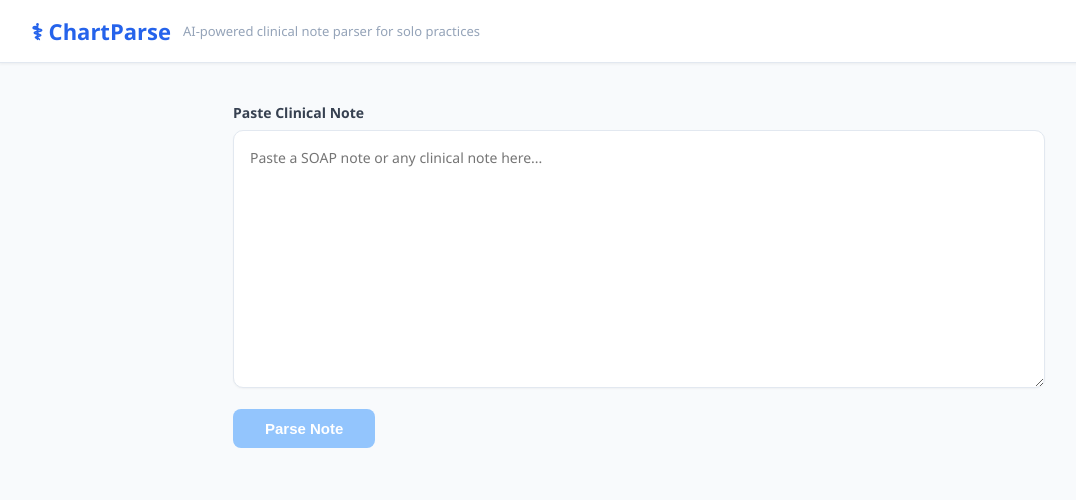
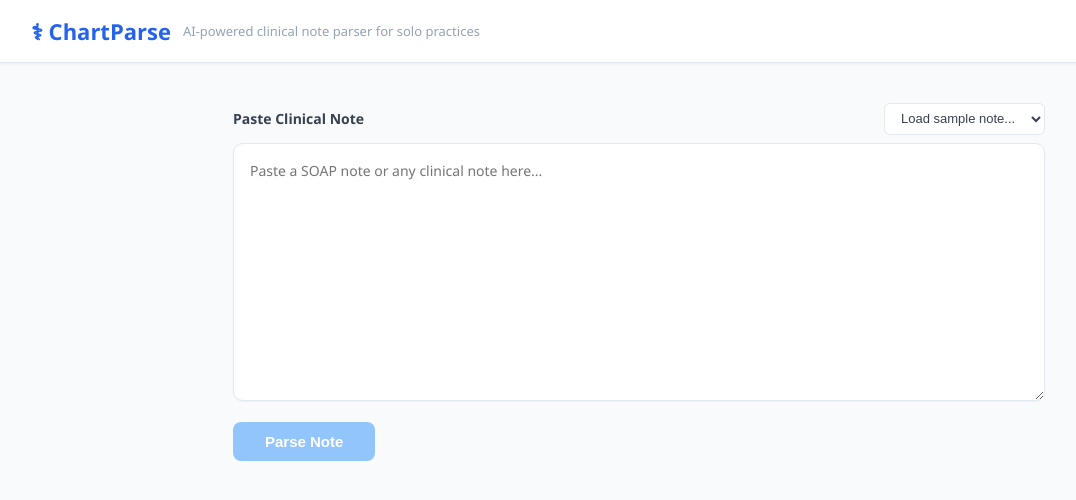
Before and after one commit to Handymanny939/chartparse, a React (Vite) app in the folder client/: page / in a window 1280 px wide. Shown: the top 500 px of the page, without its empty margins (1-1077 px from the left). Built offline with nearby package versions, Linux system fonts and the light colour scheme.

Commit message:
Day 7: SOAP note sample library with 5 pre-loaded clinical notes

```diff
--- a/client/src/App.jsx
+++ b/client/src/App.jsx
@@ -1,5 +1,16 @@
 import { useState } from "react";
 
+const SAMPLE_NOTES = {
+  "Acute Bronchitis": `Patient: John Smith, DOB: 03/15/1970. Visit Date: 05/01/2026. Chief Complaint: Persistent cough and shortness of breath for 5 days. Vitals: BP 138/88, HR 92, Temp 99.8F, Weight 185lbs. Assessment: 1. Acute bronchitis 2. Mild hypertension. Plan: Prescribed Azithromycin 500mg for 5 days, Albuterol inhaler as needed. Follow up in 2 weeks if symptoms persist.`,
+
+  "Type 2 Diabetes": `Patient: Maria Garcia, DOB: 07/22/1965. Visit Date: 05/01/2026. Chief Complaint: Routine diabetes follow-up, fatigue and increased thirst. Vitals: BP 142/90, HR 78, Temp 98.4F, Weight 210lbs. Assessment: 1. Type 2 diabetes mellitus, uncontrolled 2. Hypertension. Plan: Increase Metformin to 1000mg twice daily, continue Lisinopril 10mg, recheck HbA1c in 3 months. Follow up in 6 weeks.`,
+
+  "Chest Pain": `Patient: Robert Johnson, DOB: 11/03/1958. Visit Date: 05/01/2026. Chief Complaint: Intermittent chest pain and shortness of breath for 2 days. Vitals: BP 155/95, HR 88, Temp 98.6F, Weight 220lbs. Assessment: 1. Unstable angina 2. Hyperlipidemia. Plan: Prescribed Nitroglycerin 0.4mg sublingual PRN, Atorvastatin 40mg daily. EKG ordered, cardiology referral placed. Follow up in 48 hours or sooner if symptoms worsen.`,
+
+  "Upper Respiratory": `Patient: Emily Chen, DOB: 04/18/1990. Visit Date: 05/01/2026. Chief Complaint: Sore throat, runny nose, mild fever for 3 days. Vitals: BP 118/76, HR 82, Temp 100.2F, Weight 135lbs. Assessment: 1. Acute upper respiratory infection 2. Pharyngitis. Plan: Rest, fluids, Ibuprofen 400mg every 6 hours as needed for fever and pain. No antibiotics indicated at this time. Follow up if symptoms worsen or persist beyond 7 days.`,
+
+  "Back Pain": `Patient: Michael Torres, DOB: 09/30/1982. Visit Date: 05/01/2026. Chief Complaint: Lower back pain radiating to left leg after lifting at work 4 days ago. Vitals: BP 124/80, HR 74, Temp 98.4F, Weight 195lbs. Assessment: 1. Lumbar radiculopathy 2. Muscle strain. Plan: Prescribed Cyclobenzaprine 5mg at bedtime, Naproxen 500mg twice daily. Physical therapy referral placed. Follow up in 2 weeks.`
+};
 const styles = {
   app: { minHeight: "100vh", background: "#f8fafc" },
   header: {
@@ -113,6 +124,15 @@
     setTimeout(() => setCopied(false), 2000);
   };
 
+  const handleSampleLoad = (e) => {
+    const selected = e.target.value;
+    if (selected) {
+      setNote(SAMPLE_NOTES[selected]);
+      setResult(null);
+      setError(null);
+    }
+  };
+
   return (
     <div style={styles.app}>
       <header style={styles.header}>
@@ -123,7 +143,19 @@
       </header>
 
       <main style={styles.main}>
-        <label style={styles.label}>Paste Clinical Note</label>
+        <div style={{ display: "flex", justifyContent: "space-between", alignItems: "center", marginBottom: "0.5rem" }}>
+          <label style={{ ...styles.label, marginBottom: 0 }}>Paste Clinical Note</label>
+          <select
+            onChange={handleSampleLoad}
+            defaultValue=""
+            style={{ padding: "0.4rem 0.75rem", borderRadius: "6px", border: "1px solid #e2e8f0", fontSize: "13px", color: "#374151", background: "white", cursor: "pointer" }}
+          >
+            <option value="" disabled>Load sample note...</option>
+            {Object.keys(SAMPLE_NOTES).map((name) => (
+              <option key={name} value={name}>{name}</option>
+            ))}
+          </select>
+        </div>
         <textarea
           rows={10}
           style={styles.textarea}
```
